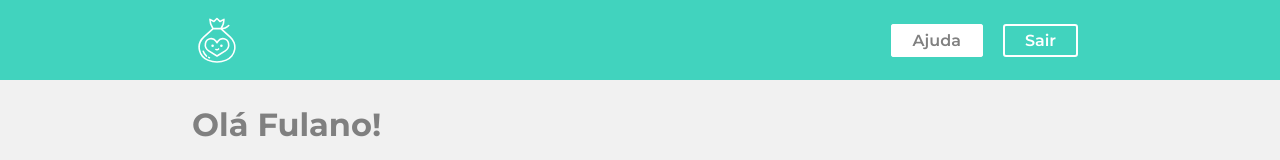
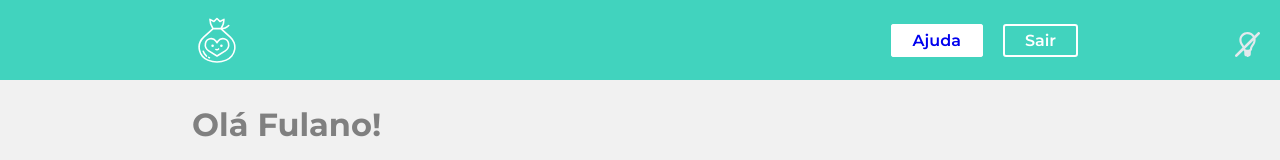
Before and after one commit to ediCarlosSilva/styled-components, a React (Create React App) app: page / in a window 1280 px wide. Shown: the top 160 px of the page. Built offline with nearby package versions, Linux system fonts and the light colour scheme.

Commit message:
implementado troca de temas

```diff
--- a/src/App.js
+++ b/src/App.js
@@ -1,15 +1,31 @@
-import React from "react";
+import React, {useState} from "react";
+import { ThemeProvider } from "styled-components";
+import { temaClaro, temaEscuro } from './Components/UI/temas'
 
 import Cabecalho from "./Components/Cabecalho";
 import Container from "./Components/Container";
 import { GlobalStyle } from "./Components/GlobalStyle";
+import { BtnTema } from "./Components/UI";
+import SwitcherTema from "./Components/SwitcherTema";
 
 function App() {
+
+  const [tema, setTema] = useState(true);
+
+  const toggleTema = () => {
+    setTema((tema) => !tema);
+  }
+
   return (
     <>
-      <GlobalStyle />
-      <Cabecalho />
-      <Container />
+      <ThemeProvider theme={tema ? temaClaro : temaEscuro}>
+        <GlobalStyle />
+        <BtnTema onClick={toggleTema}>
+          <SwitcherTema tema={tema}/>
+        </BtnTema>
+        <Cabecalho />
+        <Container />
+      </ThemeProvider>
     </>
   );
 }
--- a/src/Components/Container/index.jsx
+++ b/src/Components/Container/index.jsx
@@ -7,7 +7,7 @@
 import Extrato from '../Extrato'
 
 const Container = styled.div`
-  background-color: #f1f1f1;
+  background-color: ${({theme}) => theme.body};
   min-height: 90vh;
   padding: 0px 15vw;
 `;
@@ -16,6 +16,7 @@
   display: flex;
   flex-direction: row;
   justify-content: space-between;
+  color: ${({theme}) => theme.text};
 
   @media (max-width: 800px) {
       flex-direction: column;
--- a/src/Components/GlobalStyle.js
+++ b/src/Components/GlobalStyle.js
@@ -7,6 +7,5 @@
     margin: 0;
     padding: 0;
     text-decoration: none;
-    color: grey;
   }
 `
--- /dev/null
+++ b/src/Components/SwitcherTema/index.jsx
@@ -0,0 +1,10 @@
+import React from 'react';
+import ThemeOn from '../../assets/images/themeOn.svg';
+import ThemeOff from '../../assets/images/themeOff.svg';
+import {Icone} from '../UI';
+
+const claro = <Icone src={ThemeOn} alt="Tema Claro" />
+
+const escuro = <Icone src={ThemeOff} alt="Tema Escuro" />
+
+export default ({tema}) => (tema ? escuro : claro);
--- a/src/Components/Titulo/index.jsx
+++ b/src/Components/Titulo/index.jsx
@@ -1,7 +1,7 @@
 import styled from 'styled-components';
 
 const Titulo = styled.h1`
-  color: grey;
+  color: ${({theme}) => theme.text};;
   padding: 25px 0;
 `
 
--- a/src/Components/UI/index.js
+++ b/src/Components/UI/index.js
@@ -9,7 +9,7 @@
     display: flex;
     flex-direction: column;
     justify-content: space-between;
-    background-color: white;
+    background-color: ${({theme}) => theme.inside};;
     border-radius: 5px;
     box-shadow: 4px 4px 20px 0px rgba(0, 0, 0, 0.04);
     padding: 20px;
@@ -43,3 +43,12 @@
     font-weight: 700;
     font-size: 32px;
 `
+
+export const BtnTema = styled.button`
+    position: absolute;
+    top: 4vh;
+    right: 20px;
+    background-color: inherit;
+    border: none;
+    cursor: pointer;
+`
--- /dev/null
+++ b/src/Components/UI/temas.js
@@ -0,0 +1,20 @@
+import {
+    fundoClaro,
+    conteudoClaro,
+    textoFundoClaro,
+    fundoEscuro,
+    conteudoEscuro,
+    textoFundoEscuro
+} from './variaveis';
+
+export const temaClaro = {
+    body: fundoClaro,
+    inside: conteudoClaro,
+    text: textoFundoClaro,
+};
+
+export const temaEscuro = {
+    body: fundoEscuro,
+    inside: conteudoEscuro,
+    text: textoFundoEscuro,
+}
--- a/src/Components/UI/variaveis.js
+++ b/src/Components/UI/variaveis.js
@@ -1,3 +1,9 @@
 export const corPrimaria = "#41d3be";
+
 export const fundoClaro = "#f1f1f1";
+export const conteudoClaro = "white";
 export const textoFundoClaro = "grey";
+
+export const fundoEscuro = "#363537";
+export const conteudoEscuro = "#5c5b5e"
+export const textoFundoEscuro = "#fafafa";
```
